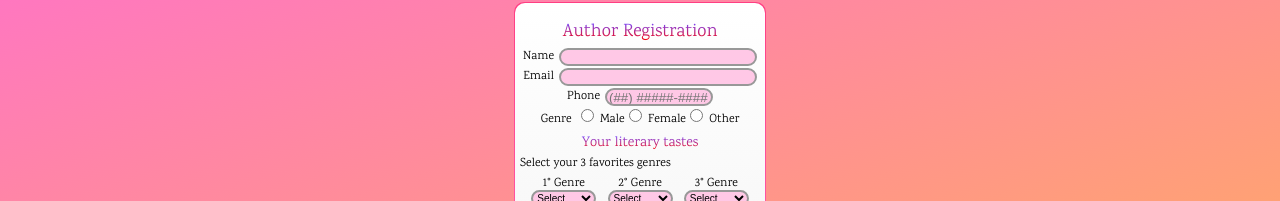
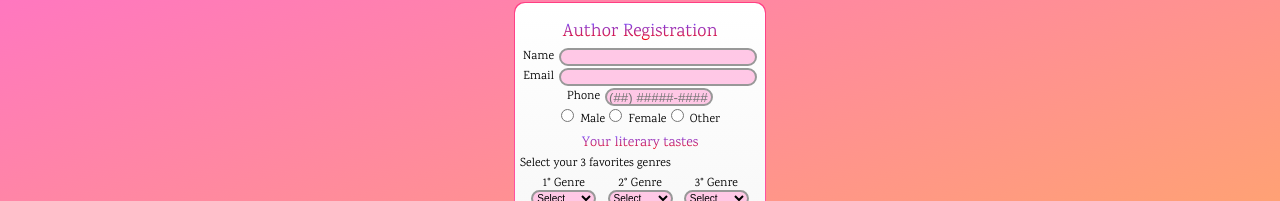
Before and after one commit to eStorMlucas/Lp-Form, a plain HTML site: page index.html in a window 1280 px wide. Shown: the part 119-320 px from the top of the page. Drawn offline with Linux system fonts and the light colour scheme.

Commit message:
Update index.html

```diff
--- a/index.html
+++ b/index.html
@@ -30,7 +30,6 @@
       <label class="formData__labels" for="phone"> Phone </label>
       <input required type="tel" name="phone" id="phone" placeholder="(##) #####-####">
       <div class="form__genre">
-        <label class="formData__labels" for="genre"> Genre </label>
         <input type="radio" name="genre" class="genreOption"> Male
         <input type="radio" name="genre" class="genreOption"> Female
         <input type="radio" name="genre" class="genreOption"> Other
```
